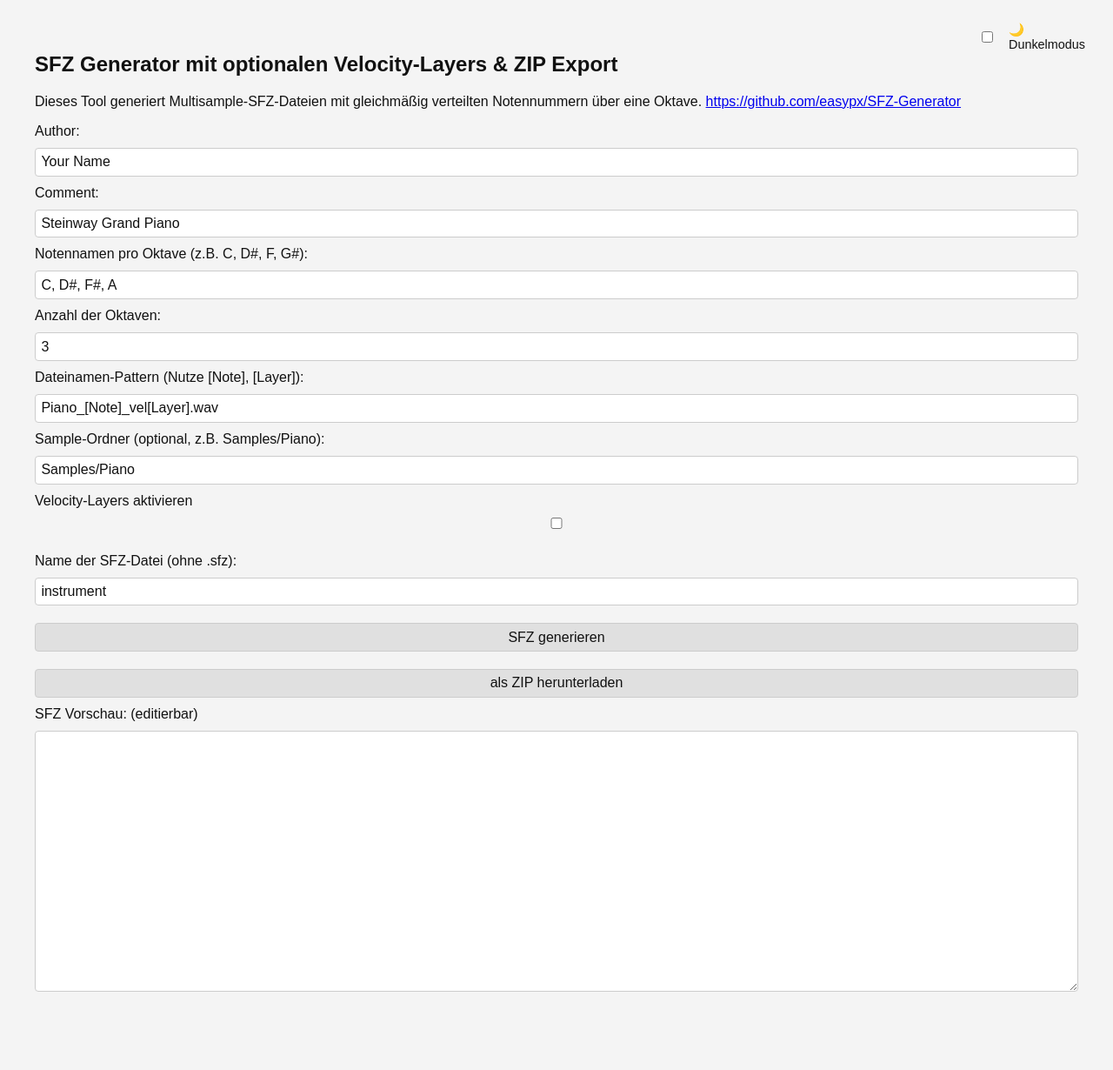
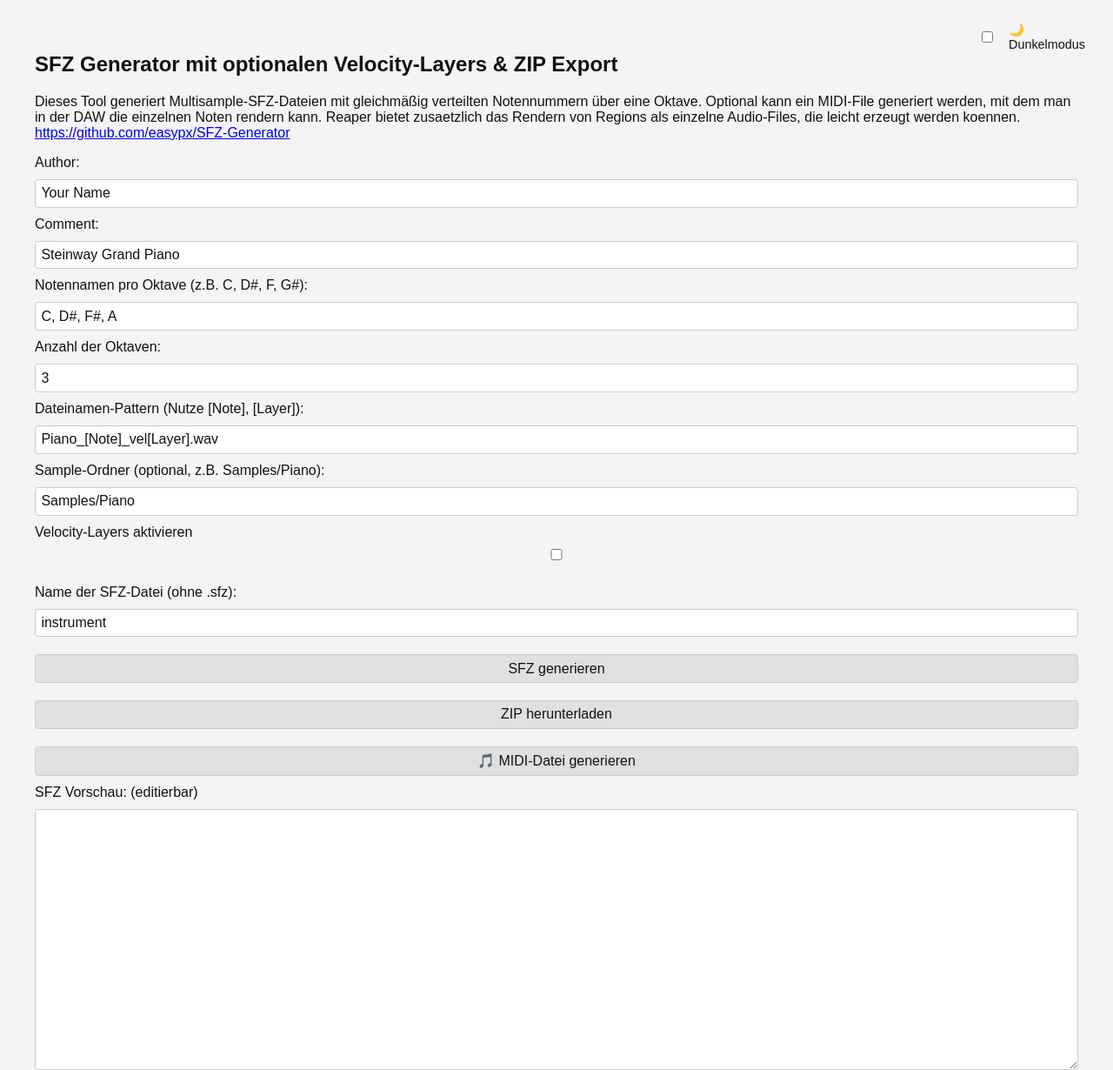
Before and after one commit to easypx/SFZ-Generator, a plain HTML site: page index.html in a window 1280 px wide. Shown: the whole page at 87% size. Before the commit the page ends 1194 px from the top, so only its background shows below. Drawn offline with nearby package versions, Linux system fonts and the light colour scheme.

Commit message:
Add files via upload

```diff
--- a/index.html
+++ b/index.html
@@ -6,6 +6,9 @@
     <title>SFZ Generator</title>
     <script src="https://cdnjs.cloudflare.com/ajax/libs/jszip/3.10.1/jszip.min.js"></script>
     <script src="https://cdnjs.cloudflare.com/ajax/libs/FileSaver.js/2.0.5/FileSaver.min.js"></script>
+    <script src="https://unpkg.com/@tonejs/midi"></script>
+
+
     <style>
         :root {
             --bg: #f4f4f4;
@@ -86,8 +89,11 @@
 <body>
     <h2>SFZ Generator mit optionalen Velocity-Layers & ZIP Export</h2>
 
-    <p>Dieses Tool generiert Multisample-SFZ-Dateien mit gleichmäßig verteilten Notennummern über eine Oktave. <a
-            href="https://github.com/easypx/SFZ-Generator">https://github.com/easypx/SFZ-Generator</a> </p>
+    <p>Dieses Tool generiert Multisample-SFZ-Dateien mit gleichmäßig verteilten Notennummern über eine Oktave.
+        Optional kann ein MIDI-File generiert werden, mit dem man in der DAW die einzelnen Noten rendern kann.
+        Reaper bietet zusaetzlich das Rendern von Regions als einzelne Audio-Files, die leicht erzeugt werden koennen.
+        <a href="https://github.com/easypx/SFZ-Generator">https://github.com/easypx/SFZ-Generator</a>
+    </p>
 
     <label>Author:</label>
     <input type="text" id="author" placeholder="Your Name" value="Your Name">
@@ -120,7 +126,9 @@
     <input type="text" id="sfzName" value="instrument">
 
     <button onclick="generateSFZ()">SFZ generieren</button>
-    <button onclick="downloadSFZ()">als ZIP herunterladen</button>
+    <button onclick="downloadSFZ()">ZIP herunterladen</button>
+    <button onclick="sfzToMidi()">🎵 MIDI-Datei generieren</button>
+
 
     <label>SFZ Vorschau: (editierbar)</label>
     <textarea id="output"></textarea>
@@ -252,7 +260,7 @@
         }
 
         function generateSFZ() {
-            const header = "//---------------------------------------------------------------------------------\n// SFZ Definition File\n//---------------------------------------------------------------------------------\n//Tool: https://easypx.github.io/SFZ-Generator | https://www.youtube.com/@Klangraum \n//Version: 20250416\n";
+            const header = "//---------------------------------------------------------------------------------\n// SFZ Definition File\n//---------------------------------------------------------------------------------\n//Tool: https://easypx.github.io/SFZ-Generator | https://www.youtube.com/@Klangraum \n//Version: 202250416\n";
             const author = document.getElementById("author").value;
             const comment = document.getElementById("comment").value;
             const notes = document.getElementById("notes").value;
@@ -289,7 +297,54 @@
             }
         }
 
+        function sfzToMidi() {
+            const author = document.getElementById("author").value;
+            const notesInput = document.getElementById("notes").value;
+            const octaves = parseInt(document.getElementById("octaves").value);
+            const useVel = document.getElementById("useVelocity").checked;
+            const velRangeInput = document.getElementById("velocityRanges").value;
+            const velocityRanges = useVel ? parseVelocityRanges(velRangeInput) : [{ low: 80, high: 80 }];
+            const sfzName = document.getElementById("sfzName").value || "instrument";
+
+            const noteNames = notesInput.split(',').map(n => n.trim());
+            const midi = new Midi();
+            midi.header.name = `${sfzName} Render MIDI`;
+            const track = midi.addTrack();
+            track.name = `SFZ Test`;
+
+            let time = 0;
+
+            for (let oct = 0; oct < octaves; oct++) {
+                for (let note of noteNames) {
+                    if (!NOTE_NAMES.includes(note)) continue;
+                    const midiNote = noteToMidi(note, oct);
+                    const noteLabel = `${note}${oct}`;
+
+                    velocityRanges.forEach(range => {
+                        const velocity = Math.round((range.low + range.high) / 2) / 127;
+                        track.addNote({
+                            name: midiToNote(midiNote),
+                            midi: midiNote,
+                            time: time,
+                            duration: 4, // Ganze Note
+                            velocity: velocity
+                        });
+                        time += 4; // nächste Note nach einer ganzen
+                    });
+                }
+            }
+
+            // MIDI -> Blob -> ZIP
+            const zip = new JSZip();
+            const midiBytes = midi.toArray();
+            zip.file(`${sfzName}.mid`, new Uint8Array(midiBytes));
+            zip.generateAsync({ type: "blob" }).then(blob => {
+                saveAs(blob, `${sfzName}_midi.zip`);
+            });
+        }
+
     </script>
+
     <script>
         const themeToggle = document.getElementById("themeToggle");
 
```
